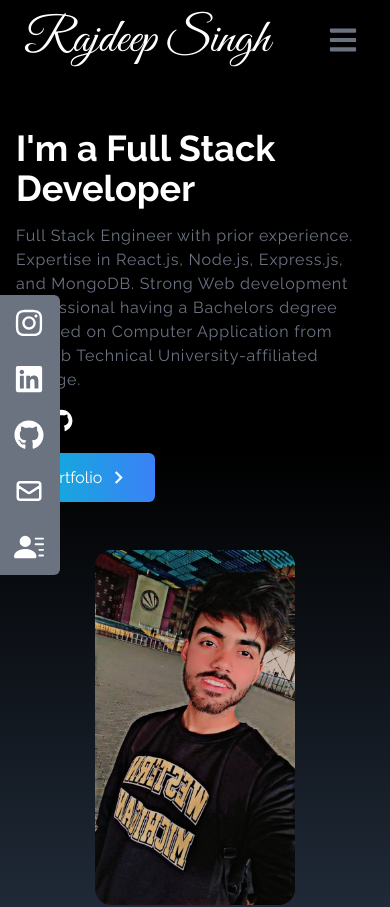
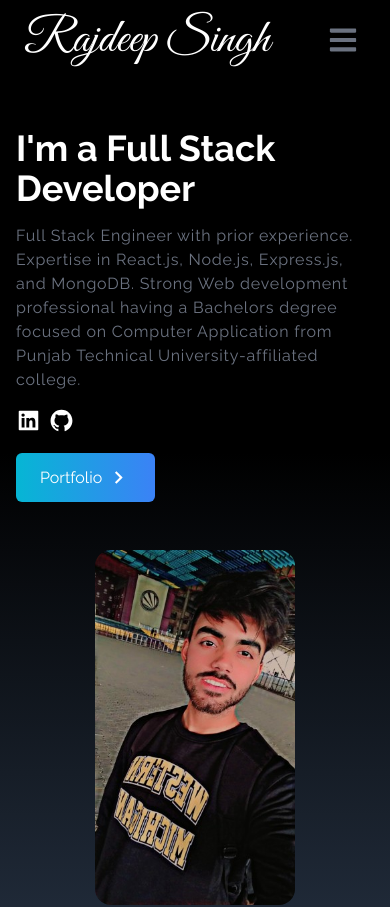
Before and after one commit to imrajdeeps/my-portfolio, a React (Vite) app: page / in a window 390 px wide. Shown: the top 907 px of the page. Built offline with nearby package versions, Linux system fonts and the light colour scheme.

Commit message:
Instagram Link added

```diff
--- a/src/components/SocialLinks.jsx
+++ b/src/components/SocialLinks.jsx
@@ -51,7 +51,7 @@
   ];
 
   return (
-    <div className=" lg:flex flex-col top-[35%] left-0 fixed">
+    <div className="hidden lg:flex flex-col top-[35%] left-0 fixed">
       <ul>
         {links.map(({ child, href, style, download }, id) => (
           <li
```
